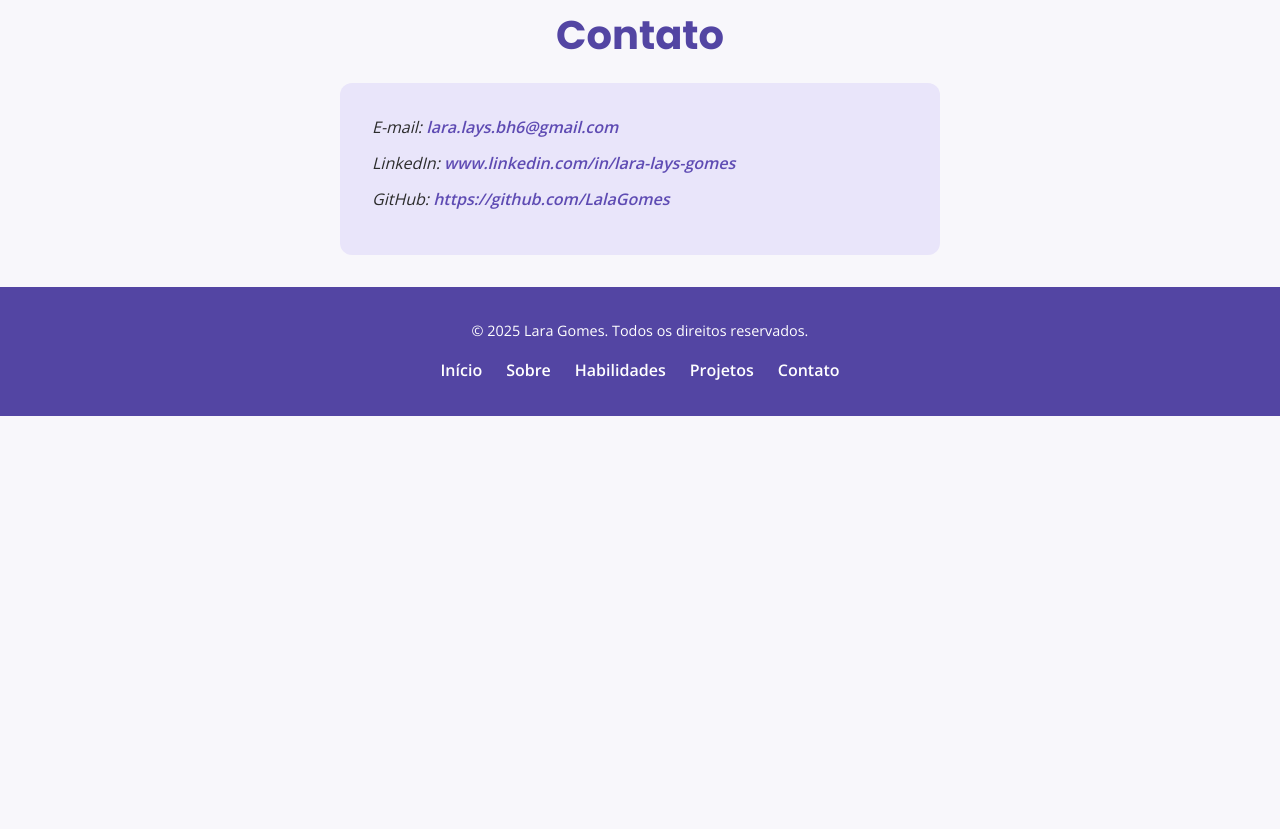
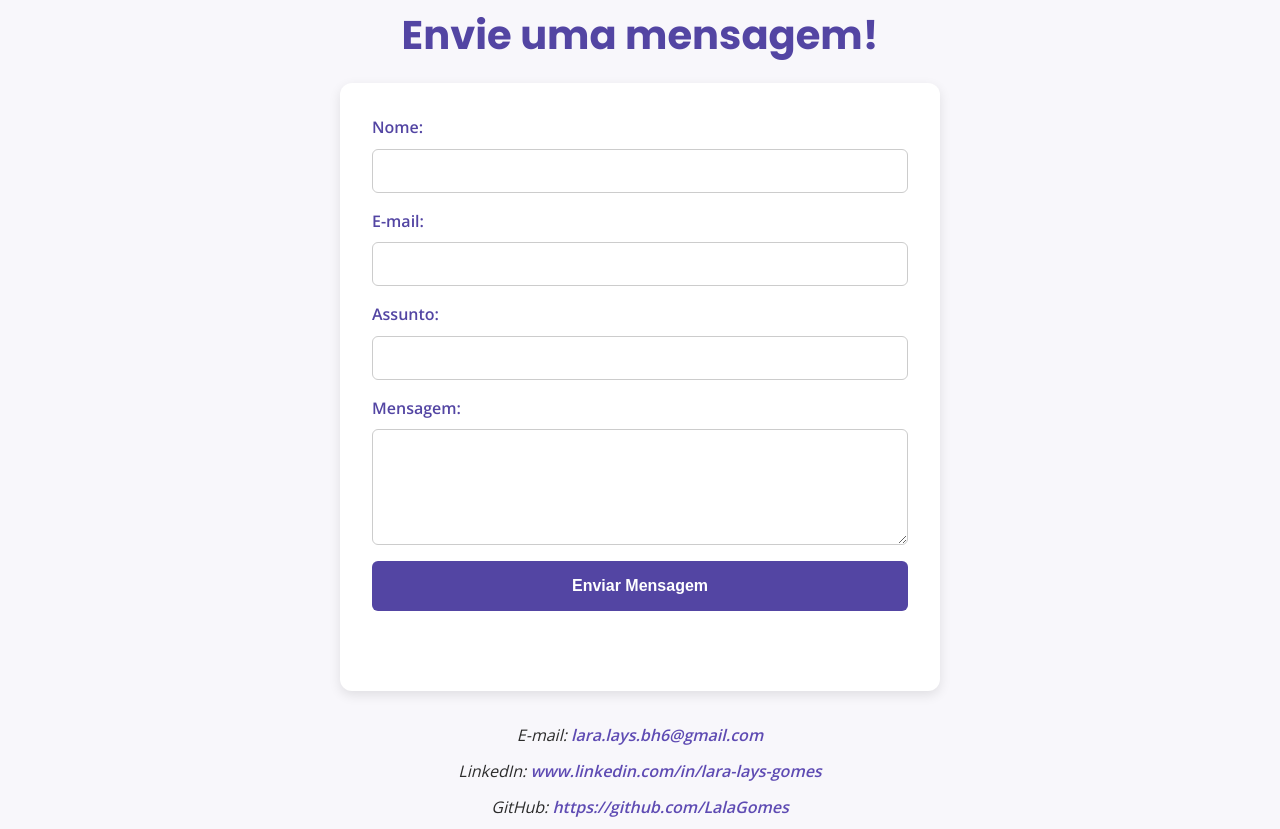
Before and after one commit to LalaGomes/Portifolio, a plain HTML site: page index.html in a window 1280 px wide. Shown: the part 1631-2460 px from the top of the page. Before the commit the page ends 2047 px from the top, so only its background shows below. Drawn offline with nearby package versions, Linux system fonts and the light colour scheme.

Commit message:
Formulário

```diff
--- a/index.html
+++ b/index.html
@@ -65,7 +65,7 @@
     <section id="habilidades" aria-labelledby="titulo-habilidades">
       <h2 id="titulo-habilidades">Habilidades & Tecnologias</h2>
       <ul class="lista-habilidades">
-        <li><strong>Linguagens:</strong> JavaScript, HTML, CSS</li>
+        <li><strong>Linguagens:</strong> Java, Python, JavaScript, HTML, CSS</li>
         <li><strong>Frameworks:</strong> Node.js, React (básico)</li>
         <li><strong>Banco de Dados:</strong> MySQL</li>
         <li><strong>Soft Skills:</strong> Comunicação, Trabalho em equipe, Resiliência</li>
@@ -89,14 +89,34 @@
         </p>
       </article>
       <section id="contato" aria-labelledby="titulo-contato">
-        <h2 id="titulo-contato">Contato</h2>
+  <h2 id="titulo-contato">Envie uma mensagem!</h2>
 
-        <address>
-          <p>E-mail: <a href="mailto:lara.lays.bh6@gmail.com">lara.lays.bh6@gmail.com</a></p>
-          <p>LinkedIn: <a href="#" rel="noopener">www.linkedin.com/in/lara-lays-gomes</a></p>
-          <p>GitHub: <a href="#" rel="noopener">https://github.com/LalaGomes</a></p>
-        </address>
-      </section>
+  <form id="contact-form">
+    <label for="name">Nome:</label>
+    <input type="text" id="name" name="name" required>
+
+    <label for="email">E-mail:</label>
+    <input type="email" id="email" name="email" required>
+
+    <label for="subject">Assunto:</label>
+    <input type="text" id="subject" name="subject" required>
+
+    <label for="message">Mensagem:</label>
+    <textarea id="message" name="message" rows="5" required></textarea>
+
+    <button type="submit">Enviar Mensagem</button>
+
+    <p id="form-status" style="margin-top: 1rem; font-weight: 600;"></p>
+  </form>
+
+  <address style="margin-top: 2rem; padding: 0;">
+    <p>E-mail: <a href="mailto:lara.lays.bh6@gmail.com">lara.lays.bh6@gmail.com</a></p>
+    <p>LinkedIn: <a href="#" rel="noopener">www.linkedin.com/in/lara-lays-gomes</a></p>
+    <p>GitHub: <a href="#" rel="noopener">https://github.com/LalaGomes</a></p>
+  </address>
+</section>
+
+<script type="text/javascript" src="https://cdn.jsdelivr.net/npm/@emailjs/browser@4/dist/email.min.js"></script>
   </main>
 
   <footer>
--- a/script.js
+++ b/script.js
@@ -1,11 +1,7 @@
-// ===============================
-// 🕒 Atualiza automaticamente o ano no rodapé
-// ===============================
+// ===============================🕒 Atualiza automaticamente o ano no rodapé ===============================
 document.getElementById("ano-atual").textContent = new Date().getFullYear();
 
-// ===============================
-// 🔗 Rolagem suave ao clicar nos links do menu
-// ===============================
+// ===============================🔗 Rolagem suave ao clicar nos links do menu ===============================
 document.querySelectorAll('a[href^="#"]').forEach(link => {
   link.addEventListener("click", function (e) {
     e.preventDefault();
@@ -19,15 +15,12 @@ document.querySelectorAll('a[href^="#"]').forEach(link => {
   });
 });
 
-// ===============================
-// 🔝 Botão "Voltar ao Topo"
-// ===============================
+// =============================== 🔝 Botão "Voltar ao Topo" ===============================
 const botaoTopo = document.createElement("button");
 botaoTopo.innerText = "▲";
 botaoTopo.id = "voltar-topo";
 document.body.appendChild(botaoTopo);
 
-// estilo básico direto no JS (para não precisar alterar o CSS)
 botaoTopo.style.position = "fixed";
 botaoTopo.style.bottom = "25px";
 botaoTopo.style.right = "25px";
@@ -41,7 +34,6 @@ botaoTopo.style.boxShadow = "0 4px 8px rgba(0,0,0,0.2)";
 botaoTopo.style.display = "none";
 botaoTopo.style.transition = "opacity 0.3s ease-in-out";
 
-// aparece somente após o usuário rolar um pouco a página
 window.addEventListener("scroll", () => {
   if (window.scrollY > 300) {
     botaoTopo.style.display = "block";
@@ -54,7 +46,6 @@ window.addEventListener("scroll", () => {
   }
 });
 
-// ao clicar, volta suavemente ao topo
 botaoTopo.addEventListener("click", () => {
   window.scrollTo({
     top: 0,
@@ -62,8 +53,6 @@ botaoTopo.addEventListener("click", () => {
   });
 });
 
-// ===============================
-// 💫 Animação suave ao aparecer seções na tela (efeito "fade in")
 // ===============================
 const elementos = document.querySelectorAll("section, article");
 
@@ -79,3 +68,35 @@ elementos.forEach(el => {
   el.classList.add("invisivel");
   observador.observe(el);
 });
+
+
+// ===============================
+// 📧 Integração com EmailJS
+// ===============================
+(function() {
+  emailjs.init({
+    publicKey:"-gXh-8TPLUUVBkyIX",
+  });
+})();
+
+
+const form = document.getElementById('contact-form');
+const formStatus = document.getElementById('form-status');
+
+form.addEventListener('submit', function(event) {
+  event.preventDefault();
+
+  formStatus.textContent = 'Enviando...';
+  formStatus.style.color = '#5345A3';
+
+  emailjs.sendForm('service_6d7wrms', 'template_t7z05kt', form)
+    .then(function() {
+      formStatus.textContent = '✅ Mensagem enviada com sucesso!';
+      formStatus.style.color = '#28a745';
+      form.reset();
+    }, function(error) {
+      console.error('Falha ao enviar e-mail:', error);
+      formStatus.textContent = '❌ Erro ao enviar a mensagem. Tente novamente.';
+      formStatus.style.color = '#dc3545';
+    });
+});
--- a/style.css
+++ b/style.css
@@ -409,3 +409,62 @@ footer a:hover {
   opacity: 1;
   transform: translateY(0);
 }
+
+/* ===== Estilização do Formulário de Contato ===== */
+#contato form {
+  display: flex;
+  flex-direction: column;
+  gap: 1rem;
+  max-width: 600px;
+  margin: 0 auto;
+  padding: 2rem;
+  background: #FFFFFF;
+  border-radius: 12px;
+  box-shadow: 0 4px 12px rgba(0, 0, 0, 0.1);
+}
+
+#contato label {
+  font-weight: 600;
+  color: #5345A3;
+  margin-bottom: -0.5rem;
+}
+
+#contato input[type="text"],
+#contato input[type="email"],
+#contato textarea {
+  padding: 0.75rem;
+  border: 1px solid #ccc;
+  border-radius: 6px;
+  font-size: 1rem;
+  transition: border-color 0.3s;
+}
+
+#contato input:focus,
+#contato textarea:focus {
+  border-color: #5345A3;
+  outline: none;
+}
+
+#contato button[type="submit"] {
+  background-color: #5345A3;
+  color: #FFFFFF;
+  padding: 1rem;
+  border: none;
+  border-radius: 6px;
+  font-size: 1rem;
+  font-weight: 700;
+  cursor: pointer;
+  transition: background-color 0.3s, transform 0.2s;
+}
+
+#contato button[type="submit"]:hover {
+  background-color: #664EAA;
+  transform: translateY(-2px);
+}
+
+/* Garante que o endereço continue com o estilo original */
+#contato address {
+  background: none; /* Remove o fundo roxo duplicado */
+  padding: 0;
+  text-align: center;
+}
```
